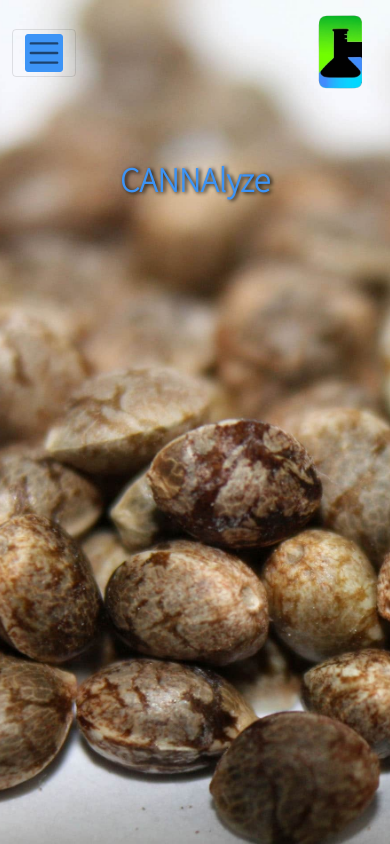
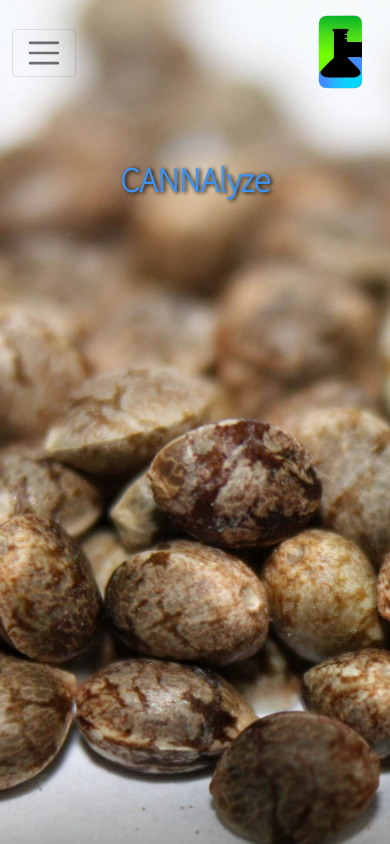
Before and after one commit to webcuervo/cannalyze, a website: page index.html in a window 390 px wide. Shown: the top 844 px of the page. Drawn offline with nearby package versions, Linux system fonts and the light colour scheme.

Commit message:
proyectofinal

```diff
--- a/scss/_header.scss
+++ b/scss/_header.scss
@@ -22,16 +22,12 @@
 }
 
 .navbar-toggler-icon {
-    background-color: $colorceleste;
-    border: 1px solid $colorceleste;
-    border-radius: 3px;
     font-size: 25px;
 }
 
 .nav-item {
     border-bottom: 2px solid $colorvioleta;
-
-}
+        }
 
 .nav-item:hover {
     transition:1.1s;
```
Also changed, not shown: index.html (+0 -4 lines), pages/servicios.html (+0 -2 lines), pages/tecnologia.html (+0 -1 lines), css/estilos.css, images/180427_Learn_Seeds_06-2.webp (deleted), images/180427_Learn_Seeds_68-2.webp (deleted), images/cañamoind.jpg (deleted), images/seeds-serv.webp (deleted), images/seeds.png (deleted), images/serviciogemma.jpg (deleted), 1 other file.
